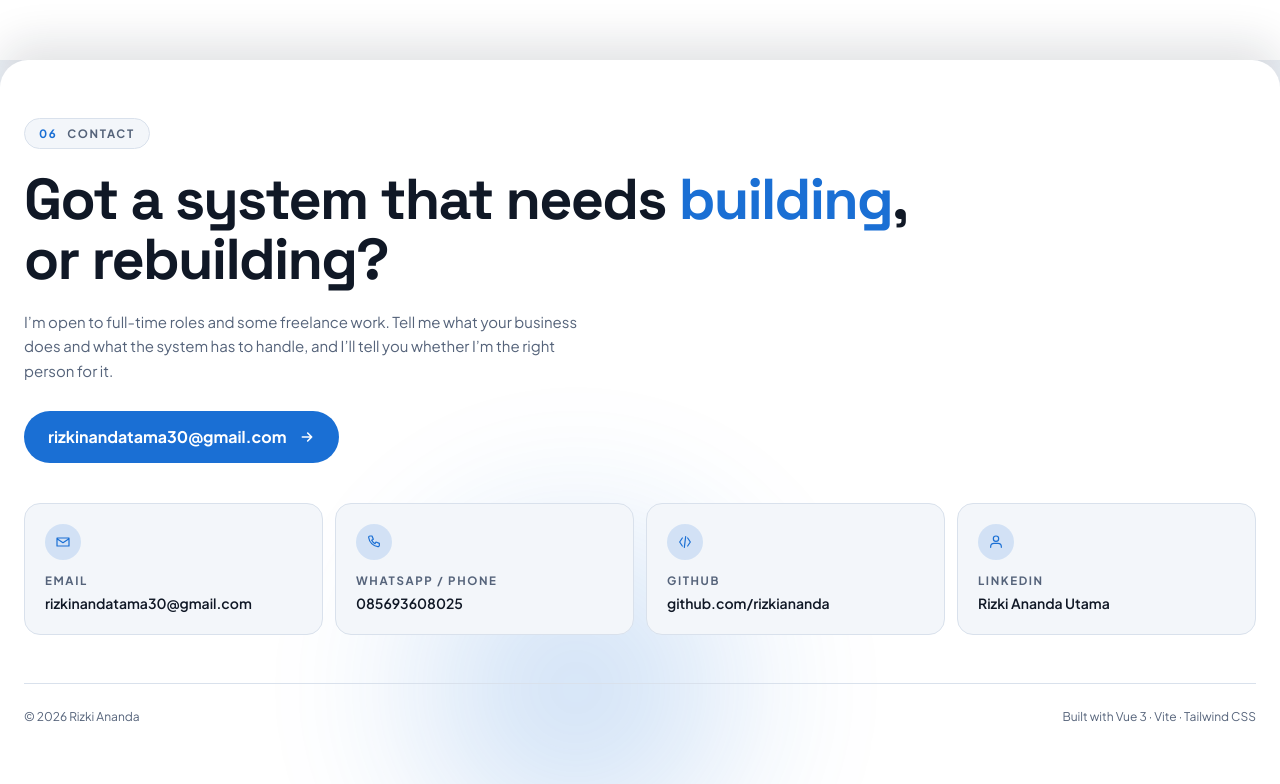
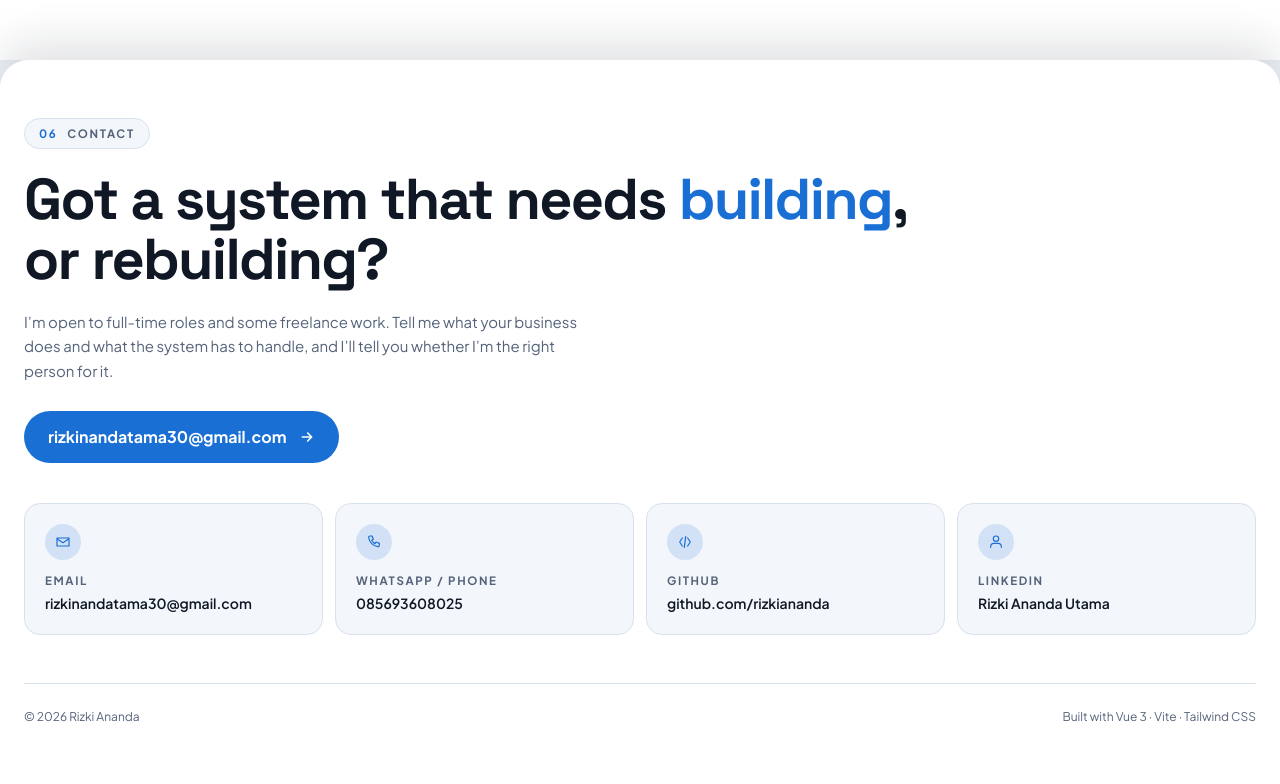
Before and after one commit to rizkiananda/rizki-ananda-web-porto, a Vue app: page / in a window 1280 px wide. Shown: the part 4360-5144 px from the top of the page. Built offline with nearby package versions, Linux system fonts and the light colour scheme.

Commit message:
remove efek cahaya

```diff
--- a/src/components/ContactSection.vue
+++ b/src/components/ContactSection.vue
@@ -23,11 +23,6 @@ const links = computed(() => {
 
 <template>
   <section id="contact" class="slide slide--stack overflow-hidden">
-    <div
-      class="pointer-events-none absolute -bottom-40 left-1/4 h-[32rem] w-[32rem] rounded-full opacity-25 blur-3xl"
-      style="background: radial-gradient(circle, var(--color-brand) 0%, transparent 65%)"
-    />
-
     <div class="slide-inner relative mx-auto w-full max-w-7xl px-4 sm:px-6">
       <div>
       <p v-reveal class="inline-flex items-center gap-2.5 rounded-full border border-line bg-panel-2 px-3.5 py-1.5 text-[11.5px] font-bold uppercase tracking-[0.14em] text-fg-2">
```
